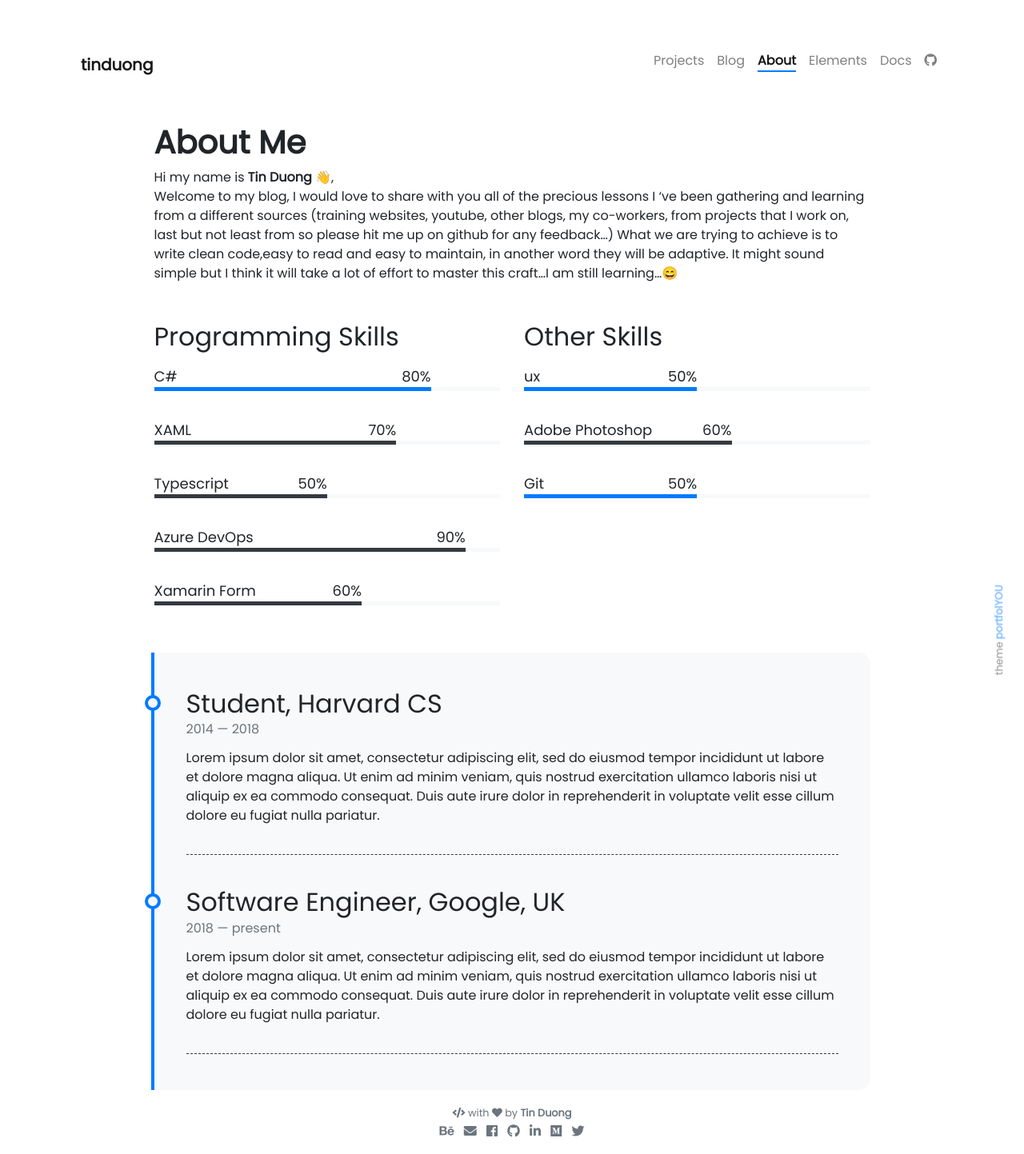
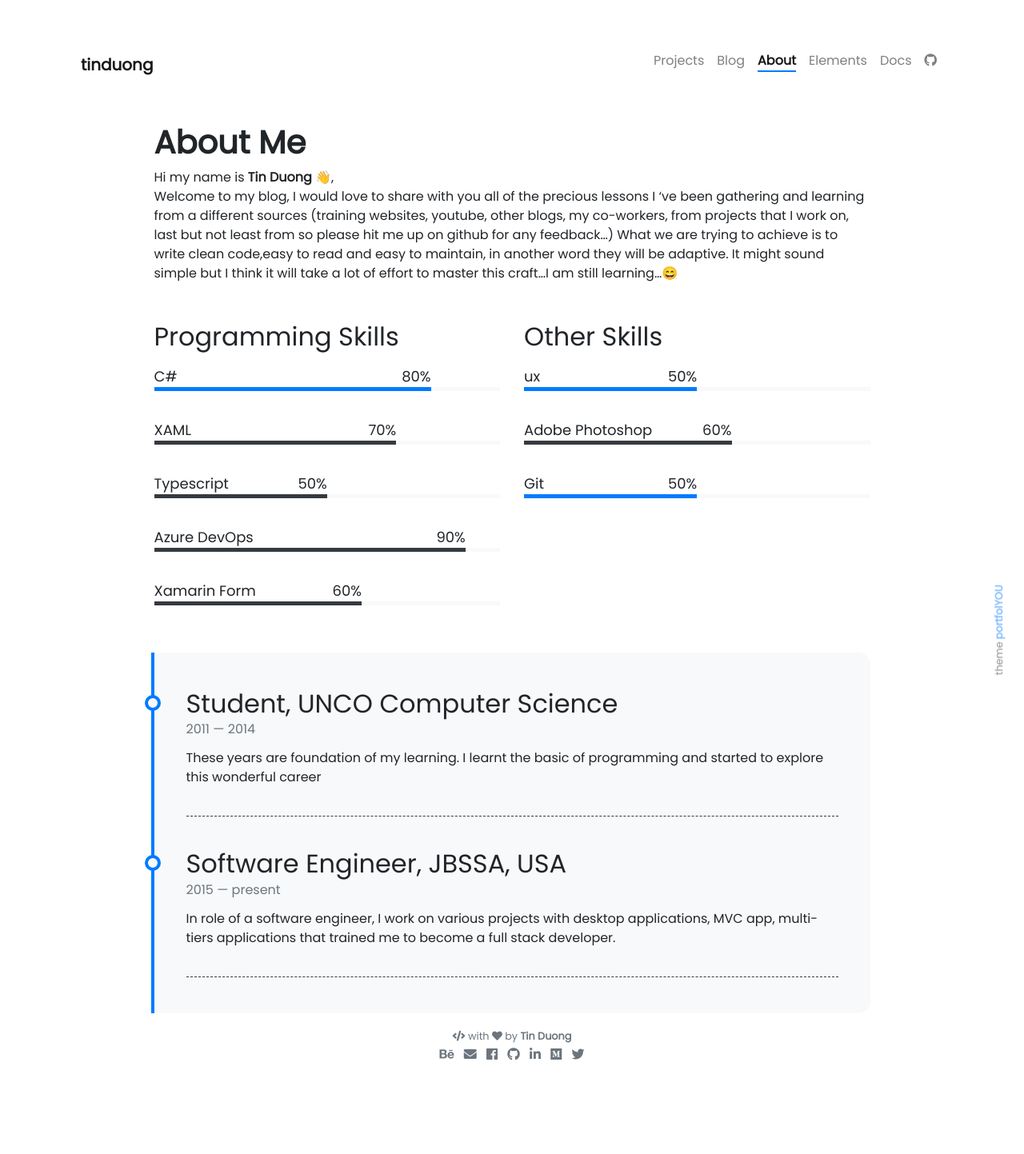
Before and after one commit to tinduong/tinduong.github.io, a Jekyll site: the page built from pages/about.md, in a window 1280 px wide. Shown: the whole page at 80% size. Built offline with Jekyll 4.4.1, drawn with Linux system fonts in a browser that asks for light colours; nearby versions of some CDN libraries; emoji names are drawn with the system emoji font; after the commit the page ends 1347 px from its top, so only the background shows below that.

Commit message:
Update timeline.yml

```diff
--- a/_data/timeline.yml
+++ b/_data/timeline.yml
@@ -1,17 +1,9 @@
-- title: Student, Harvard CS
-  from: 2014
-  to: 2018
-  description: Lorem ipsum dolor sit amet, consectetur adipiscing elit,
-               sed do eiusmod tempor incididunt ut labore et dolore magna aliqua.
-               Ut enim ad minim veniam, quis nostrud exercitation ullamco laboris
-               nisi ut aliquip ex ea commodo consequat. Duis aute irure dolor in
-               reprehenderit in voluptate velit esse cillum dolore eu fugiat nulla pariatur.
+- title: Student, UNCO Computer Science
+  from: 2011
+  to: 2014
+  description: These years are foundation of my learning. I learnt the basic of programming and started to explore this wonderful career
 
-- title: Software Engineer, Google, UK
-  from: 2018
+- title: Software Engineer, JBSSA, USA
+  from: 2015
   to: present
-  description: Lorem ipsum dolor sit amet, consectetur adipiscing elit,
-               sed do eiusmod tempor incididunt ut labore et dolore magna aliqua.
-               Ut enim ad minim veniam, quis nostrud exercitation ullamco laboris
-               nisi ut aliquip ex ea commodo consequat. Duis aute irure dolor in
-               reprehenderit in voluptate velit esse cillum dolore eu fugiat nulla pariatur.
+  description: In role of a software engineer, I work on various projects with desktop applications, MVC app, multi-tiers applications that trained me to become a full stack developer.
```
